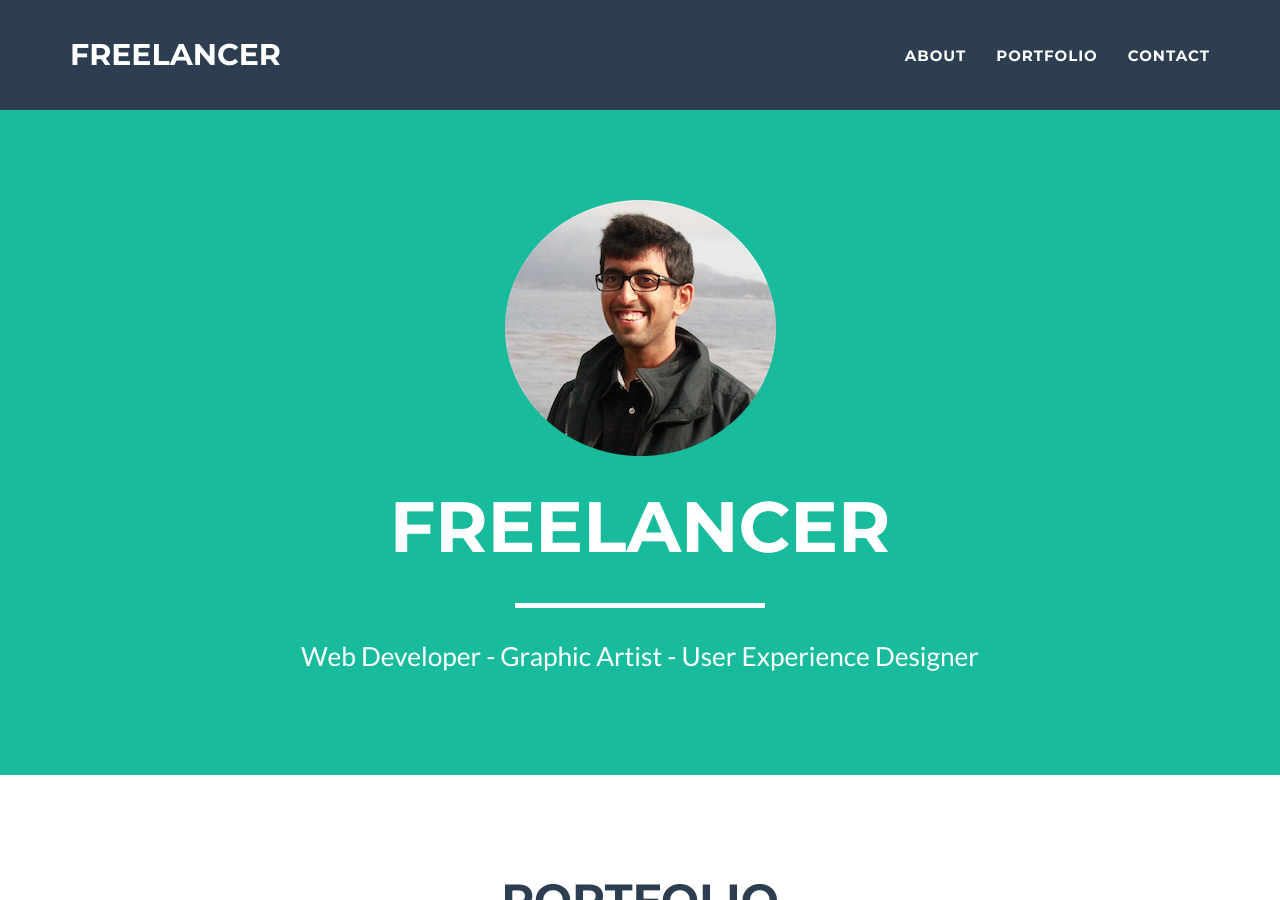
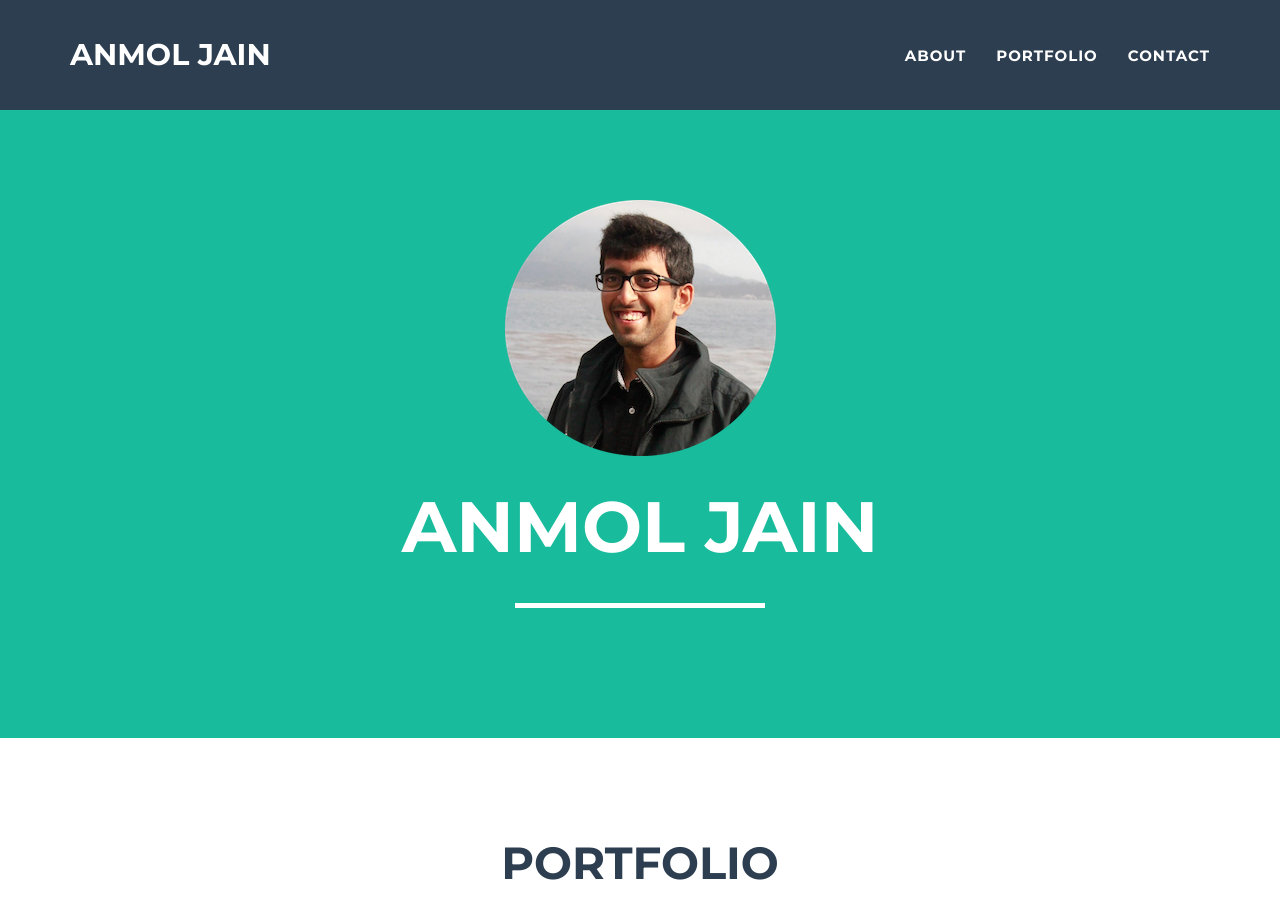
Before and after one commit to anmolaj/anmolaj.github.io, a Jekyll site: the page built from index.html, in a window 1280 px wide and 900 px high. Built offline with Jekyll 4.4.1, drawn with Linux system fonts in a browser that asks for light colours.

Commit message:
Update yaml file

```diff
--- a/_config.yml
+++ b/_config.yml
@@ -1,10 +1,9 @@
 # Site settings
-title: Freelancer
-email: your-email@domain.com
-url: https://example.github.io
-description: "Write an awesome description for your new site here. You can edit this line in _config.yml. It will appear in your document head meta (for Google search results) and in your feed.xml site description."
-skills: "Web Developer - Graphic Artist - User Experience Designer"
-meta_author: LastName FirstName
+title: ANMOL JAIN
+email: anmoljain@cmu.edu
+url: https://anmolaj.github.io
+description: ""
+meta_author: JAIN ANMOL
 
 # Google webmaster tools
 google_verify:
--- a/_includes/head.html
+++ b/_includes/head.html
@@ -1,8 +1,7 @@
 <head>
     <meta charset="utf-8">
     <meta http-equiv="X-UA-Compatible" content="IE=edge">
-   <!-- <title>{% if page.title %}{{ page.title }}{% else %}{{ site.title }}{% endif %}</title> -->
-   <title>ANMOL JAIN</title>
+    <title>{% if page.title %}{{ page.title }}{% else %}{{ site.title }}{% endif %}</title>
     <meta name="viewport" content="width=device-width">
     <meta name="description" content="{{ site.description }}">
     {% if site.meta_author %}<meta name="author" content="{{ site.meta_author }}">{% endif %}
--- a/_includes/nav.html
+++ b/_includes/nav.html
@@ -9,7 +9,7 @@
                     <span class="icon-bar"></span>
                     <span class="icon-bar"></span>
                 </button>
-                <a class="navbar-brand" href="#page-top">{{ site.title }}</a>
+                <a class="navbar-brand" href="#page-top">ANMOL JAIN</a>
             </div>
 
             <!-- Collect the nav links, forms, and other content for toggling -->
```
Also changed, not shown: 1 other file.
